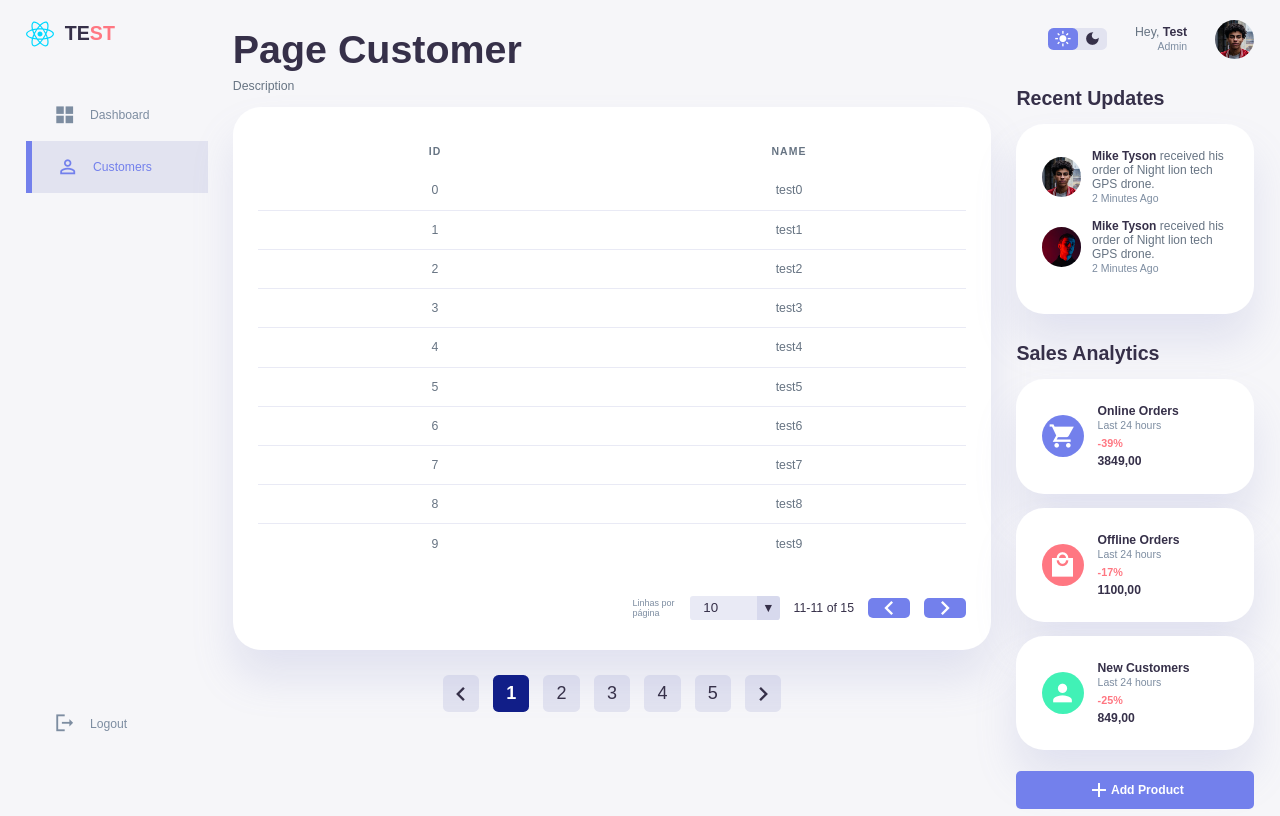
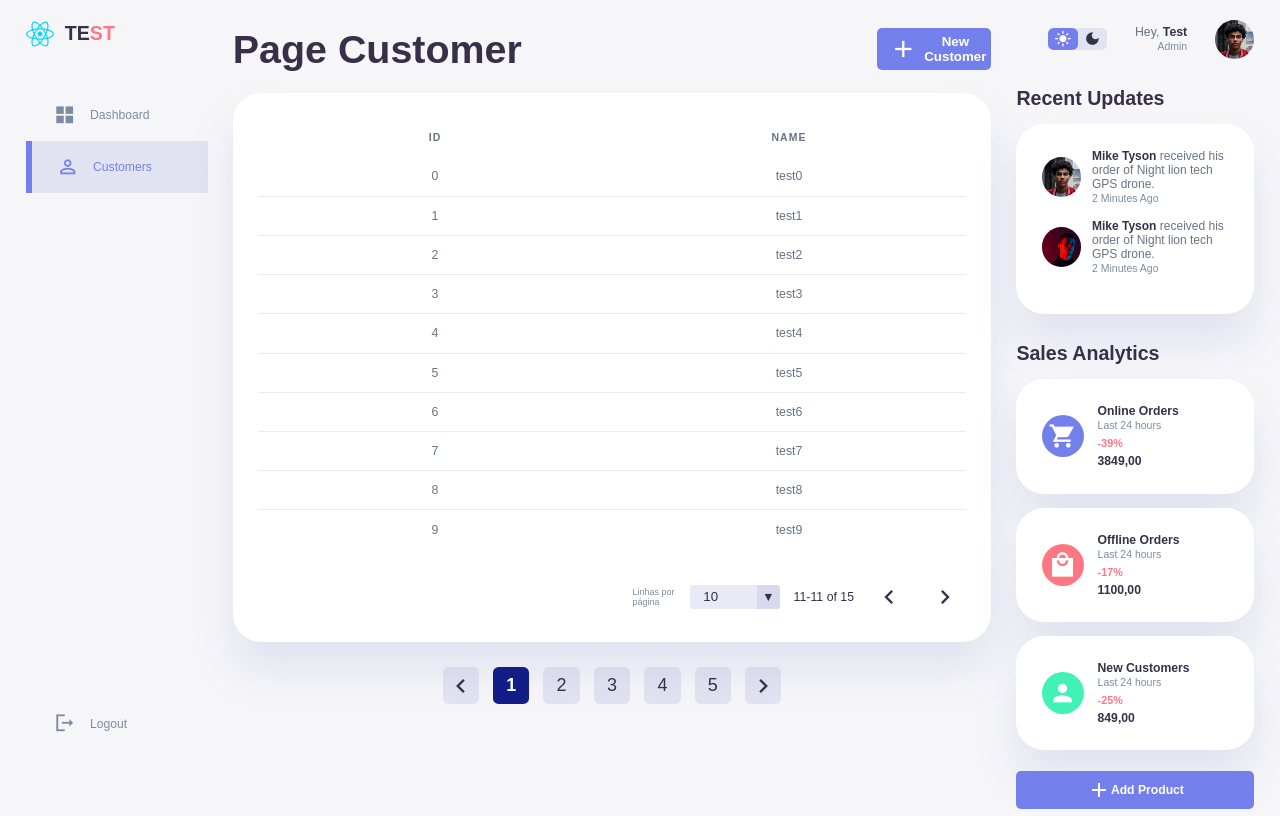
Before and after one commit to dxdns/react-components, a React (Vite) app: page /customer in a window 1280 px wide. Built offline with nearby package versions, Linux system fonts and the light colour scheme.

Commit message:
button style

```diff
--- a/src/components/button/index.tsx
+++ b/src/components/button/index.tsx
@@ -5,17 +5,24 @@ import Spinner from "../spinner"
 type Props = React.ButtonHTMLAttributes<HTMLButtonElement> & React.PropsWithChildren<{
     isLoading?: boolean
     variant?: "contained" | "outlined"
+    right?: React.ReactNode
+    left?: React.ReactNode
 }>
 
-export default React.forwardRef<HTMLButtonElement, Props>(({ children, isLoading, variant = "contained", ...rest }, ref) => {
+export default React.forwardRef<HTMLButtonElement, Props>((props, ref) => {
+    const { children, isLoading, variant = "contained", right, left, ...rest } = props
+    const hasChild = right || left ? "has-child" : ""
+
     return (
         <button
             ref={ref}
             {...rest}
-            className={`button ${variant}`}
+            className={`button ${variant} ${hasChild}`}
             disabled={isLoading}
         >
+            {right}
             {isLoading ? <Spinner /> : children}
+            {left}
         </button>
     )
 })
--- a/src/components/button/style.css
+++ b/src/components/button/style.css
@@ -24,4 +24,12 @@
         border: 1px solid var(--color-primary);
         color: var(--color-primary);
     }
+
+    &.has-child {
+        padding: 0 1rem;
+        margin: 0;
+        display: flex;
+        align-items: center;
+        justify-content: center;
+    }
 }
--- a/src/components/table-pagination/style.css
+++ b/src/components/table-pagination/style.css
@@ -18,13 +18,14 @@
     }
 
     .button {
-        /* background: none; */
+        background: none;
         /* border: none; */
-        /* color: var(--color-dark); */
-        /* padding: 0; */
-        /* margin: 0; */
+        color: var(--color-dark);
+        padding: 20px 0;
+        margin: 0;
         height: 20px;
         display: flex;
         align-items: center;
+        border-radius: 50%;
     }
 }
--- a/src/pages/customer/index.tsx
+++ b/src/pages/customer/index.tsx
@@ -3,6 +3,8 @@ import Pagination from "../../components/pagination"
 import TablePagination from "../../components/table-pagination"
 import DataTable from "../../components/data-table"
 import Card from "../../components/card"
+import Button from "../../components/button"
+import Icon from "../../components/icon"
 
 export default function Customer() {
     const [currentPage, setCurrentPage] = React.useState(1)
@@ -16,8 +18,15 @@ export default function Customer() {
 
     return (
         <>
-            <h1>Page Customer</h1>
-            <p>Description</p>
+            <div style={{ display: "flex", justifyContent: "space-between", alignItems: "center" }}>
+                <h1>Page Customer</h1>
+                <Button
+                    style={{ width: "15%" }}
+                    right={<Icon name="add" />}
+                >
+                    New Customer
+                </Button>
+            </div>
             <Card>
                 <DataTable data={result} />
                 <TablePagination />
```
